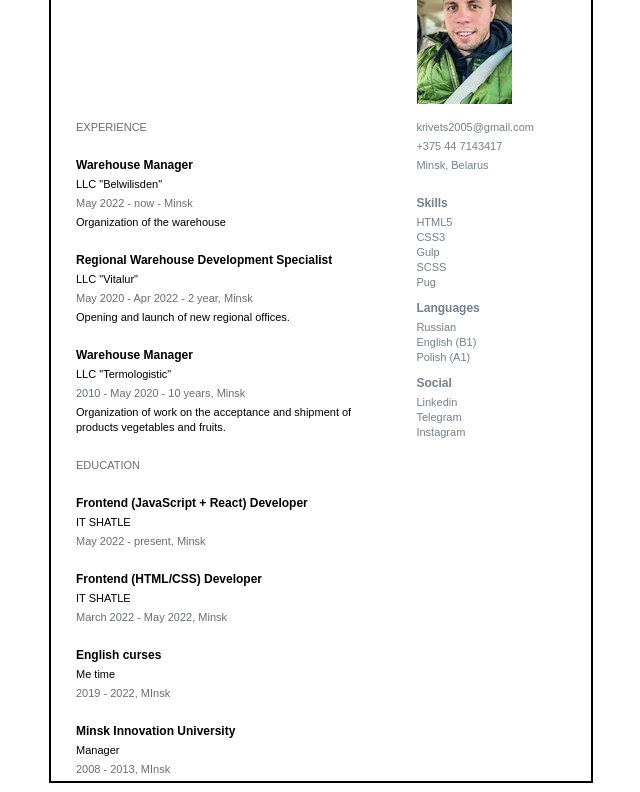
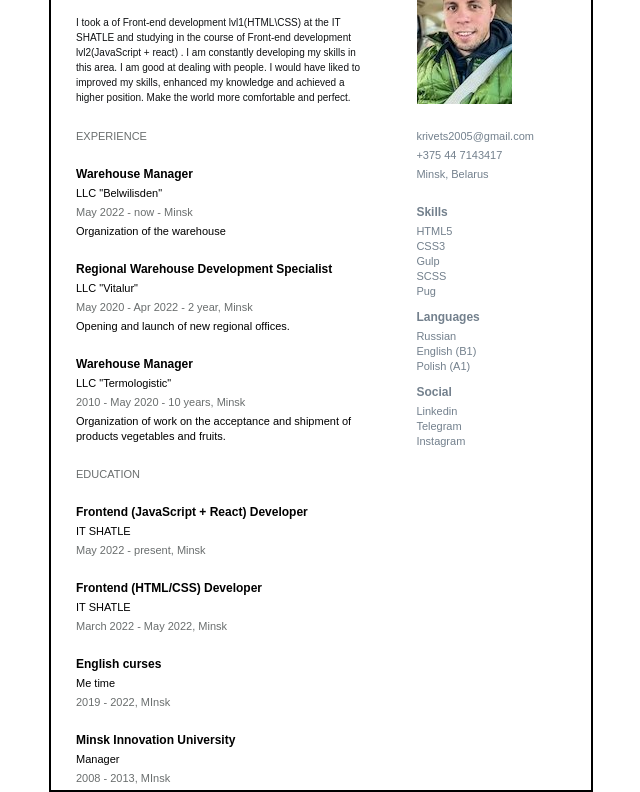
Before and after one commit to AlexKrivets/resume, a plain HTML site: page index.html in a window 1280 px wide. Shown: the part 77-869 px from the top of the page, without its empty margins (319-959 px from the left). Drawn offline with Linux system fonts and the light colour scheme.

Commit message:
added about

```diff
--- a/assets/css/style.css
+++ b/assets/css/style.css
@@ -100,3 +100,14 @@ a {
     text-decoration: none;
     color: inherit;
 }
+
+.about {
+    padding-left: 25px;
+    padding-right: 35px;
+    color: #101214;
+    font-family: 'Arial';
+    font-style: normal;
+    font-weight: 400;
+    font-size: 1rem;
+    margin-top: 0.2rem;
+}
--- a/index.html
+++ b/index.html
@@ -14,6 +14,8 @@
         <div class="name_inform">
             <p class="sub_name">Aliaksei Kryvets</p>
             <p class="sub_position">Junior Frontend Web Developer</p>
+            <p class="about">I took a of Front-end development lvl1(HTML\CSS) at the IT SHATLE and studying in the course of Front-end development lvl2(JavaScript + react) . I am constantly developing my skills in this area. I am good at dealing with people. I would have
+                liked to improved my skills, enhanced my knowledge and achieved a higher position. Make the world more comfortable and perfect.</p>
         </div>
         <div class="photo_inform">
             <img class="photo" src="./assets/img/avatar1.jpg" alt="avatar" />
```
